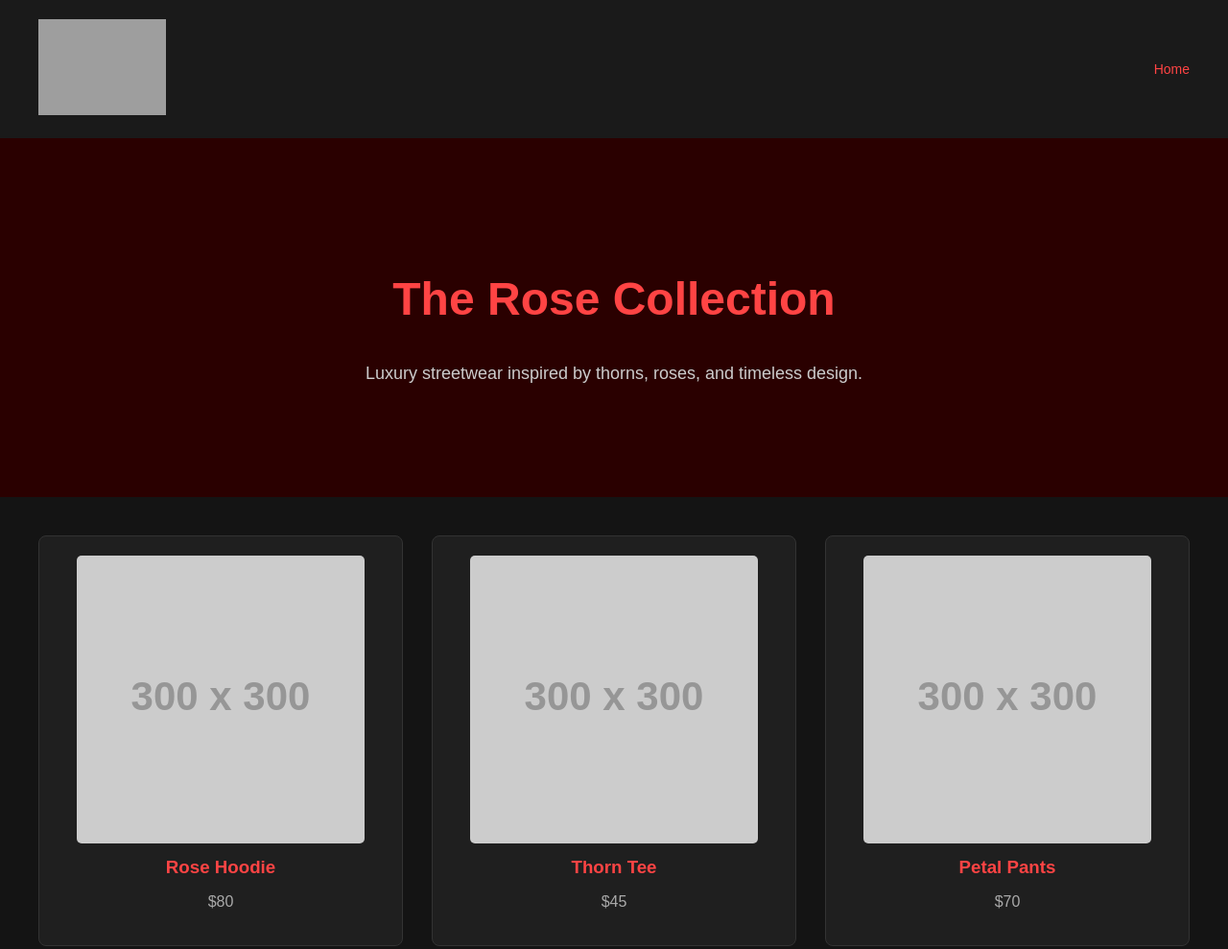
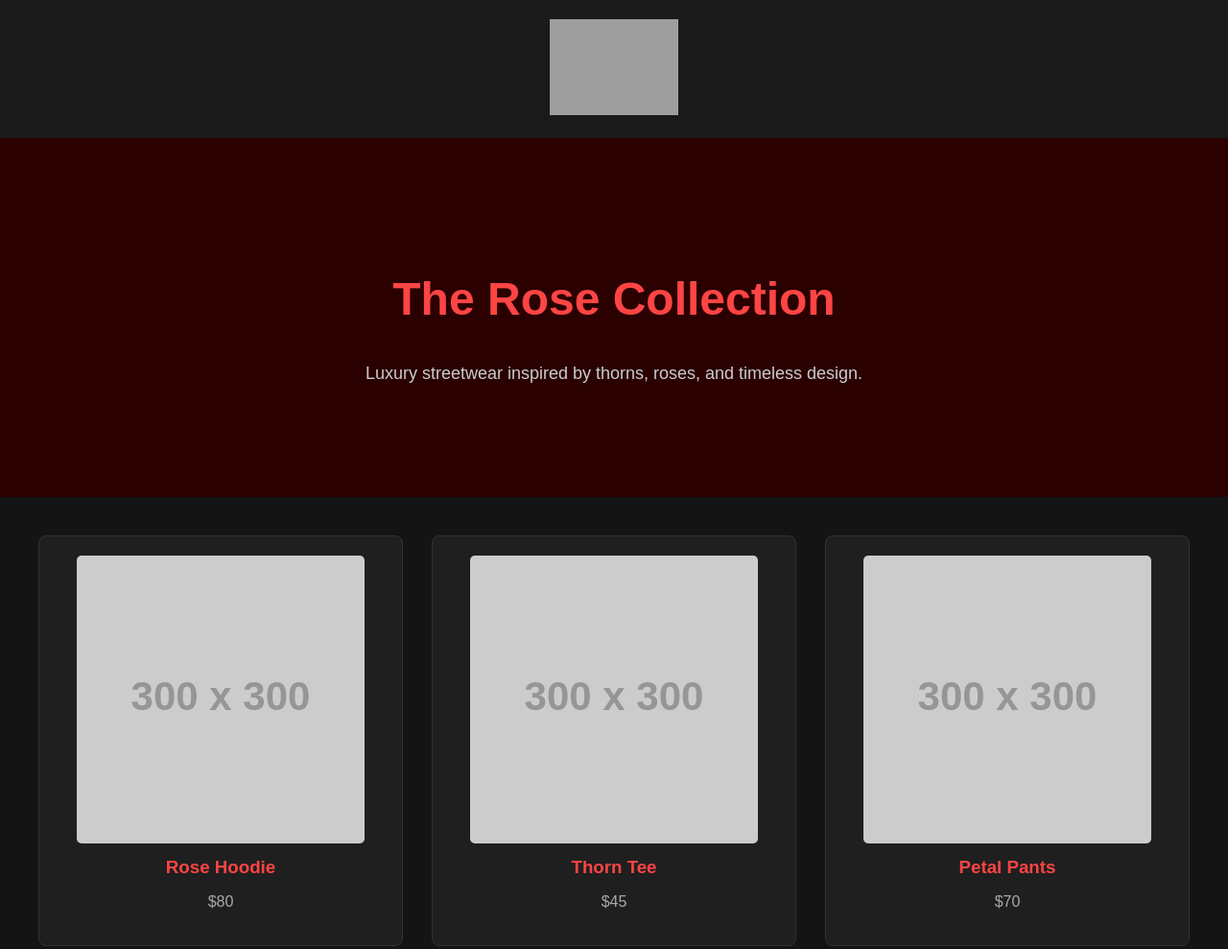
Before and after one commit to S1RIX/S1RIX-website, a plain HTML site: page rose.html in a window 1280 px wide. Shown: the top 989 px of the page at 96% size. Drawn offline with Linux system fonts and the light colour scheme; grey boxes are pictures that could not be loaded; placeholder pictures from the web are drawn by us.

Commit message:
Add files via upload

```diff
--- a/rose.html
+++ b/rose.html
@@ -5,7 +5,6 @@
   <meta name="viewport" content="width=device-width, initial-scale=1.0" />
   <title>S1RIX - Rose Collection</title>
 
-  <!-- Font Awesome (optional) -->
   <link rel="stylesheet" href="https://cdnjs.cloudflare.com/ajax/libs/font-awesome/6.5.0/css/all.min.css" />
 
   <style>
@@ -18,19 +17,13 @@
     header {
       background-color: #1a1a1a;
       display: flex;
-      justify-content: space-between;
+      justify-content: center;
       align-items: center;
-      padding: 20px 40px;
-      box-shadow: 0 2px 5px rgba(255,0,0,0.1);
+      padding: 20px;
+      box-shadow: 0 2px 5px rgba(255, 0, 0, 0.1);
     }
     .logo img {
       height: 100px;
-    }
-    nav a {
-      color: #ff4444;
-      text-decoration: none;
-      margin-left: 20px;
-      font-size: 14px;
     }
     .hero {
       background-color: #2a0000;
@@ -86,9 +79,6 @@
         <img src="s1rix-rose-logo.png" alt="S1RIX Rose Logo">
       </a>
     </div>
-    <nav>
-      <a href="index.html">Home</a>
-    </nav>
   </header>
 
   <section class="hero">
```
